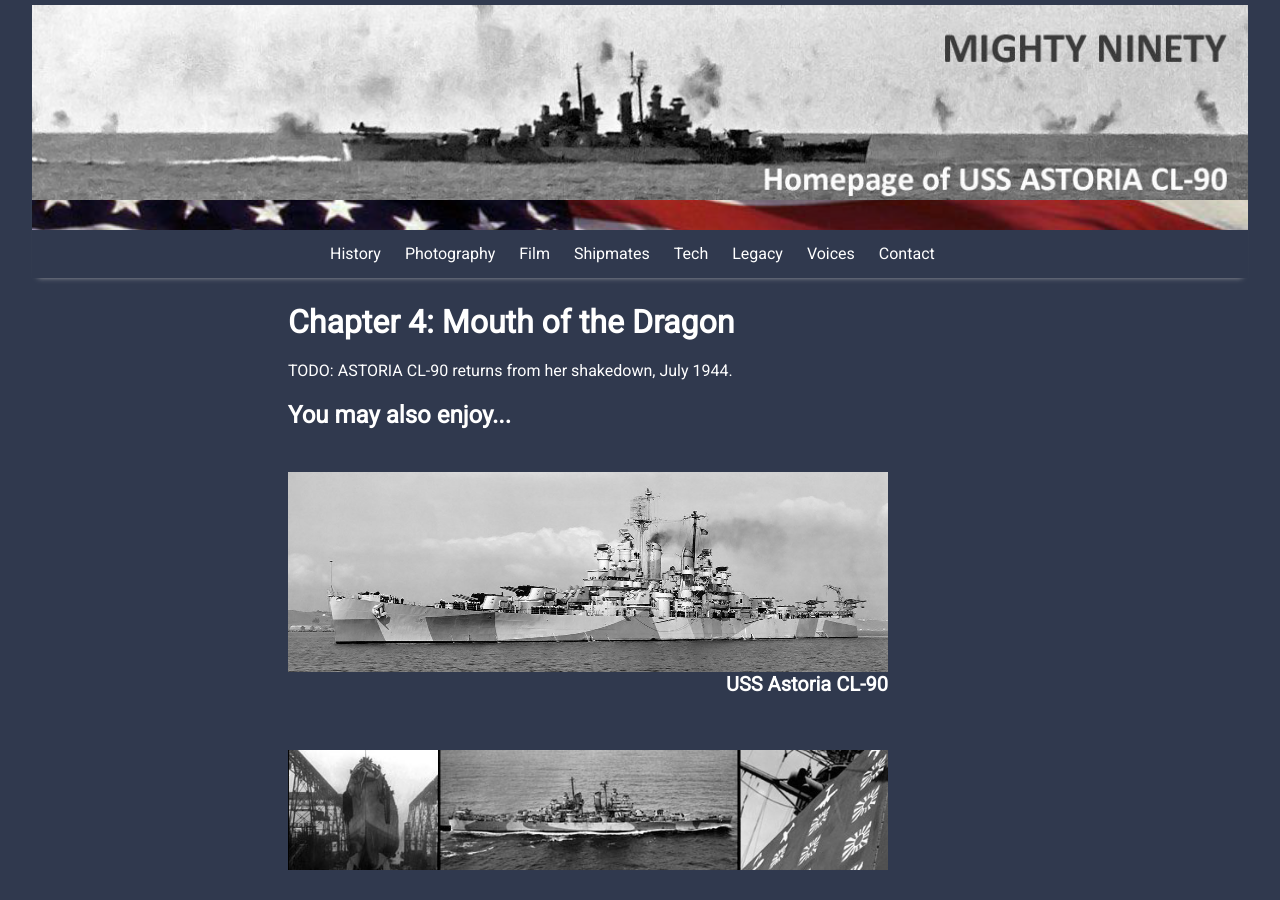
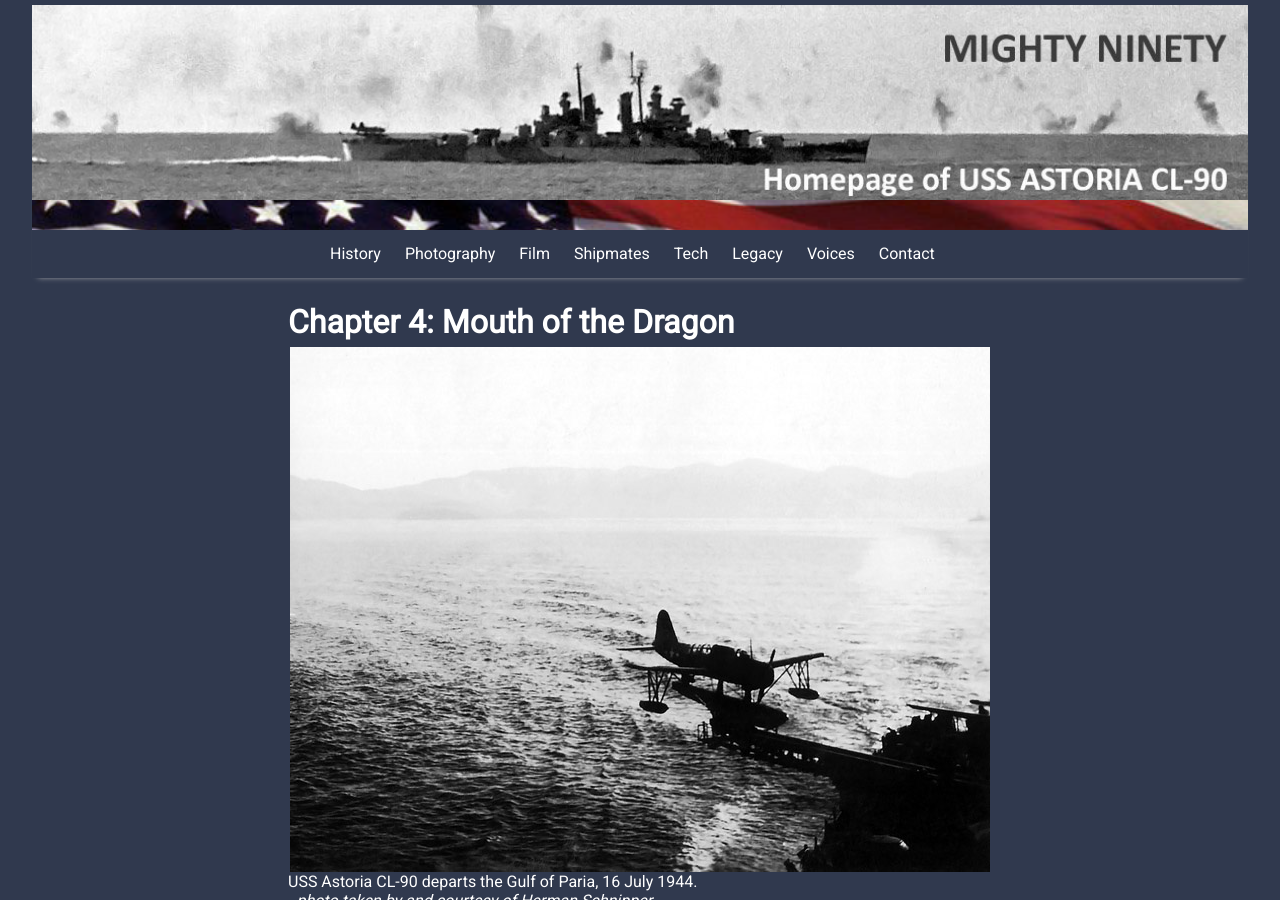
Before and after one commit to cwperry/mighty90, a Jekyll site: the page built from _posts/2020-05-28-wwii-history-chapter-4-mouth-of-the-dragon.md, in a window 1280 px wide and 900 px high. Built offline with Jekyll 4.4.1, drawn with Linux system fonts in a browser that asks for light colours; nearby versions of some CDN libraries; some of the changed text lies outside the part shown.

Commit message:
Started adding chapter 4 content

```diff
--- a/_data/images.yml
+++ b/_data/images.yml
@@ -285,3 +285,9 @@
   caption: USS Astoria CL-90 anchored off Port-of-Spain, July 1944.
   attribution: photo taken by and courtesy of Herman Schnipper
   image-url: history/1944_07_anchored_off_port_of_spain_5_cl-90_hs_4x3_700x.jpeg
+
+# WWII History Chapter 4
+1944-07-16-leaving-paria:
+  caption: USS Astoria CL-90 departs the Gulf of Paria, 16 July 1944.
+  attribution: photo taken by and courtesy of Herman Schnipper
+  image-url: history/1944_07_16_leaving_trinidad_3_cl-90_hs_4x3_700x_zz1q.jpeg
--- a/_posts/2020-05-28-wwii-history-chapter-4-mouth-of-the-dragon.md
+++ b/_posts/2020-05-28-wwii-history-chapter-4-mouth-of-the-dragon.md
@@ -9,4 +9,4 @@
 image: history/shake_merge_2_700x.jpg
 ---
 
-TODO: ASTORIA CL-90 returns from her shakedown, July 1944.
+{% include image.html image="1944-07-16-leaving-paria" %}
```
